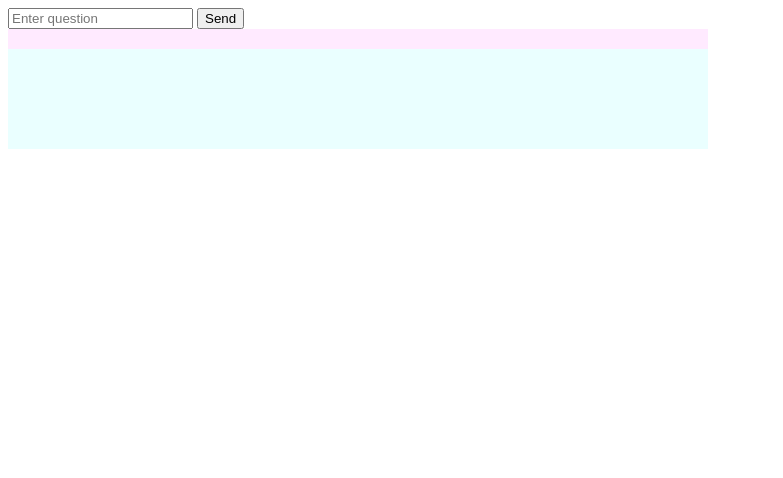
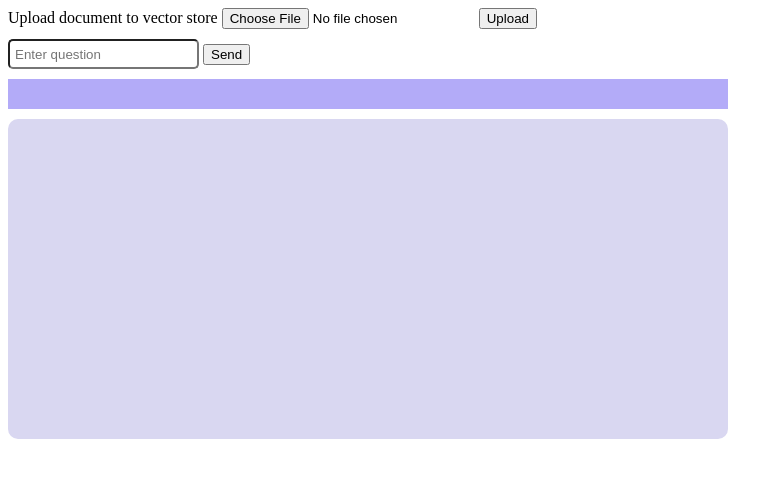
Before and after one commit to kaoyuching/llm_retrieval_qa, a plain HTML site: page api/static/index.html in a window 1280 px wide. Shown: the whole page, without its empty margins (0-783 px from the left). Drawn offline with Linux system fonts and the light colour scheme.

Commit message:
UPDATE: layout and style

```diff
--- a/api/static/index.html
+++ b/api/static/index.html
@@ -3,26 +3,34 @@
     <title>LLM QA</title>
   </head>
   <body>
-    <!--<form method="GET">-->
-      <!--<button onclick="start()">Start</button>-->
-    <!--</form>-->
-
+    <div id="uploadfile-section">
+      Upload document to vector store
+      <input id="choosefile" type="file">
+      <button id="uploadbtn">Upload</button>
+    </div>
     <input id="questionInput" type="text" placeholder="Enter question">
     <button id="sendbtn">Send</button>
     <div id="question-section"></div>
-    <div id="response-section"></div>
+    <div id="response-section">
+      <textarea id="response"></textarea>
+    </div>
   </body>
   <script>
+    window.onload = () => {};
+
     var input = document.getElementById('questionInput');
     var button = document.getElementById('sendbtn');
-    var response = document.getElementById('response-section');
+    var response = document.getElementById('response');
     var question = document.getElementById('question-section');
 
     button.addEventListener('click', function() {
+      // performance.clearResourceTimings();
+      // performance.setResourceTimingBufferSize(5);
+
       var message = input.value;
       var url = '/answer_stream?question=' + encodeURIComponent(message);
 
-      <!--clear the input and response area-->
+      //clear the input and response area
       question.innerHTML = input.value;
       response.innerHTML = '';
       input.value = '';
@@ -32,39 +40,86 @@
         {
           headers: {
             'Content-Type': 'text/event-stream',
-            'Cache-Control': 'no-cache',
+            'Cache-Control': 'no-cache, no-transform',
             'Connection': 'keep-alive',
             'X-Accel-Buffering': 'no',
           },
-          heartbeatTimeout: 120000,
+          //heartbeatTimeout: 120000,
         }
       );
 
       console.log(source)
       source.onopen = function (e) {
         console.log("open connection");
+        response.innerHTML = '';
       };
-      source.onmessage = function (e) {
-        console.log(e)
-        response.innerHTML += e.data + '<br>';
-        console.log(response.innerHTML);
-      };
+
+      source.addEventListener('message', function (e) {
+        console.log(e.data)
+        var text_json = JSON.parse(e.data);
+        console.log(text_json)
+        response.innerHTML += text_json.text;
+      })
+
       source.onerror = (error) => {
         console.log('EventSource failed', error)
         source.close();
       }
     });
+
+    var uploadButton = document.getElementById('uploadbtn');
+
+    uploadButton.addEventListener('click', function () {
+      console.log('click');
+      const chooseFile = document.getElementById("choosefile");
+      console.log(chooseFile.files[0]);
+      const formdata = new FormData();
+      formdata.append('file', chooseFile.files[0]);
+      var url = '/upload_doc/?chunk_size=500&chunk_overlap=30&vector_store_type=faiss';
+
+      fetch(url, {
+        body: formdata,
+        headers: {},
+        method: "post",
+      });
+    })
   </script>
   <style>
+    #uploadfile-section {
+      margin-bottom: 10px;
+    }
+    #questionInput {
+      height: 30px;
+      padding: 5px;
+      margin-bottom: 10px;
+      border-radius:5px;
+    }
+    /*question section*/
     #question-section {
-      height: 20px;
+      height: 30px;
       width: 700px;
-      background: #FFEAFF;
+      background: #B3ABF8;
+      margin-bottom: 10px;
+      padding-left: 10px;
+      padding-right: 10px;
     }
     #response-section {
-      height: 100px;
+      height: 300px;
       width: 700px;
-      background: #EAFFFF;
+      background: #d9d7f1;
+      overflow: none;
+      border-radius:10px;
+      padding: 10px;
+    }
+    #response {
+      height: 100%;
+      width: 100%;
+      padding: 0;
+      margin: 0;
+      background: #d9d7f1;
+      border: none;
+      outline: none;
+      resize: none;
     }
   </style>
 </html>
```
